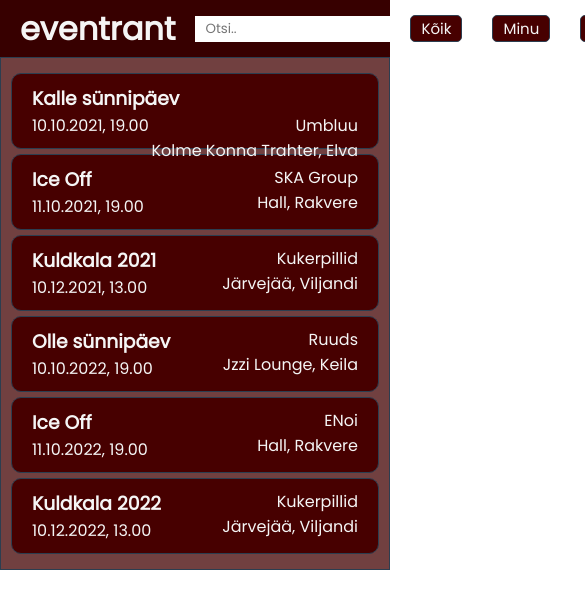
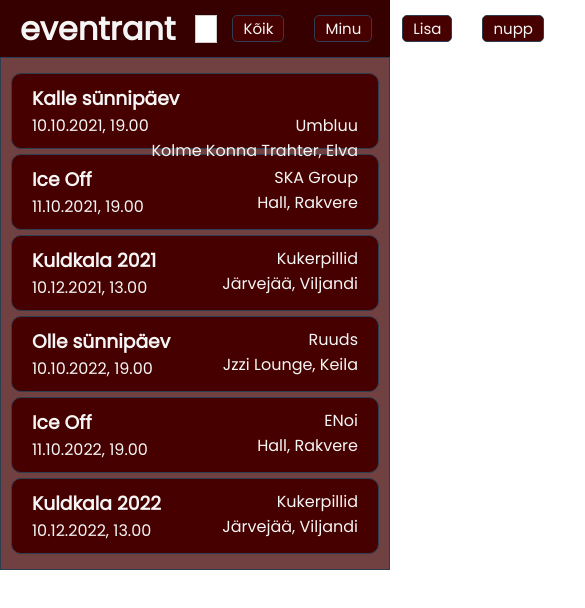
Before and after one commit to svnrk/eventrant_vite, a Vue app: page / in a window 390 px wide. Shown: the top 608 px of the page, 585 px wide, since content can reach past the window. Built offline with nearby package versions, Linux system fonts and the light colour scheme.

Commit message:
tried eslint, some changes followed

```diff
--- a/src/App.vue
+++ b/src/App.vue
@@ -1,12 +1,10 @@
-
 
 <template>
-  <Header />
-  <div class="container">
-    <Events :events="events"/>
-
-
-
+  <div>
+    <Header />
+    <div class="container">
+      <Events :events="events"/>
+    </div>
   </div>
 </template>
 
@@ -14,18 +12,18 @@
 import Header from './components/Header.vue'
 import Events from './components/Events.vue'
 
-export default{
+export default {
   name: 'App',
   components: {
     Header,
     Events
   },
-  data() {
+  data () {
     return {
       events: []
     }
   },
-  created(){
+  created () {
     this.events = [
       {
         id: 1,
@@ -35,7 +33,7 @@ export default{
         date: '10.10.2021',
         time: '19.00',
         avg_rating: 0,
-        ratings_count: 0,
+        ratings_count: 0
       },
       {
         id: 2,
@@ -45,7 +43,7 @@ export default{
         date: '11.10.2021',
         time: '19.00',
         avg_rating: 0,
-        ratings_count: 0,
+        ratings_count: 0
       },
       {
         id: 3,
@@ -55,7 +53,7 @@ export default{
         date: '10.12.2021',
         time: '13.00',
         avg_rating: 0,
-        ratings_count: 0,
+        ratings_count: 0
       },
       {
         id: 4,
@@ -65,7 +63,7 @@ export default{
         date: '10.10.2022',
         time: '19.00',
         avg_rating: 0,
-        ratings_count: 0,
+        ratings_count: 0
       },
       {
         id: 5,
@@ -75,7 +73,7 @@ export default{
         date: '11.10.2022',
         time: '19.00',
         avg_rating: 0,
-        ratings_count: 0,
+        ratings_count: 0
       },
       {
         id: 6,
@@ -85,8 +83,8 @@ export default{
         date: '10.12.2022',
         time: '13.00',
         avg_rating: 0,
-        ratings_count: 0,
-      },
+        ratings_count: 0
+      }
 
     ]
   }
@@ -105,8 +103,6 @@ export default{
   color: whitesmoke;
 }
 
-
-
 .container{
   max-width: 900px;
   margin: 0px auto;
@@ -116,8 +112,6 @@ export default{
   padding: 10px;
   border-radius: 0px;
   background: #714040;
-
-
 
 }
 .btn {
--- a/src/components/Event.vue
+++ b/src/components/Event.vue
@@ -22,7 +22,7 @@ export default {
     event: Object
   },
   methods: {
-        selectEvent(id){
+    selectEvent (id) {
       console.log(id)
     }
   }
@@ -30,8 +30,6 @@ export default {
 </script>
 
 <style scoped>
-
-
 .small_event {
     border: 1px solid #2c3e50;
     margin: 5px auto;
@@ -55,6 +53,7 @@ export default {
 h3 {
     display: inline-block;
 }
+
 span {
     float: right;
     text-align: right;
--- a/src/components/Events.vue
+++ b/src/components/Events.vue
@@ -1,6 +1,9 @@
 <template>
+    <div>
         <div :key='event.id' v-for="event in events">
             <Event :event='event' />
+
+        </div>
 
     </div>
 </template>
@@ -11,7 +14,7 @@ import Event from './Event.vue'
 export default {
   name: 'Events',
   props: {
-        events: Array,
+    events: Array
   },
   components: {
     Event
--- a/src/components/Header.vue
+++ b/src/components/Header.vue
@@ -12,20 +12,20 @@
 
 <script>
 export default {
-    name:'Header',
-    methods:{
-        goHome(){
+  name: 'Header',
+  methods: {
+    goHome () {
       console.log('home')
     },
-        addEvent(){
+    addEvent () {
       console.log('add')
     },
-        myEvents(){
+    myEvents () {
       console.log('my')
     },
-        onClick() {
+    onClick () {
       console.log('click')
-        },
+    }
   }
 }
 </script>
@@ -44,6 +44,7 @@ export default {
         background: #370000;
 
     }
+
     h1 {
         background: #370000;
         cursor: pointer;
@@ -51,6 +52,7 @@ export default {
         padding-left: 20px;
         padding-right: 20px;
     }
+
     input[type=text] {
         float: right;
         padding: 3px 10px;
@@ -62,4 +64,19 @@ export default {
         font-size: 17px; */
     }
 
+    @media screen and (max-width: 600px) {
+    input[type=text] {
+        float: none;
+        display: block;
+        text-align: left;
+        width: 100%;
+        margin: 0;
+        /* padding: 14px; */
+    }
+
+    input[type=text] {
+        border: 1px solid #ccc;
+    }
+}
+
 </style>
```
Also changed, not shown: package.json (+9 -1 lines), .eslintrc.js (added), 1 other file (tests, documents, lock files or other folders). Lines whose indentation alone changed are shown as unchanged.
